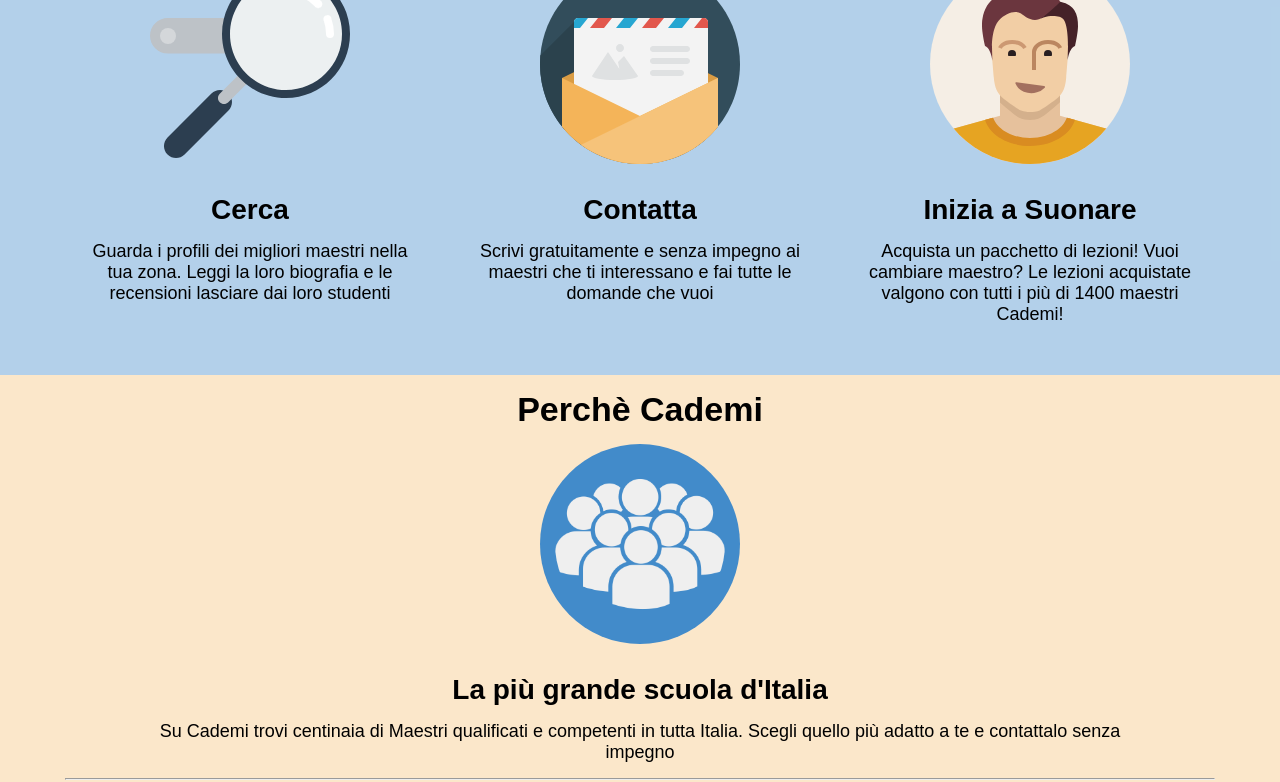
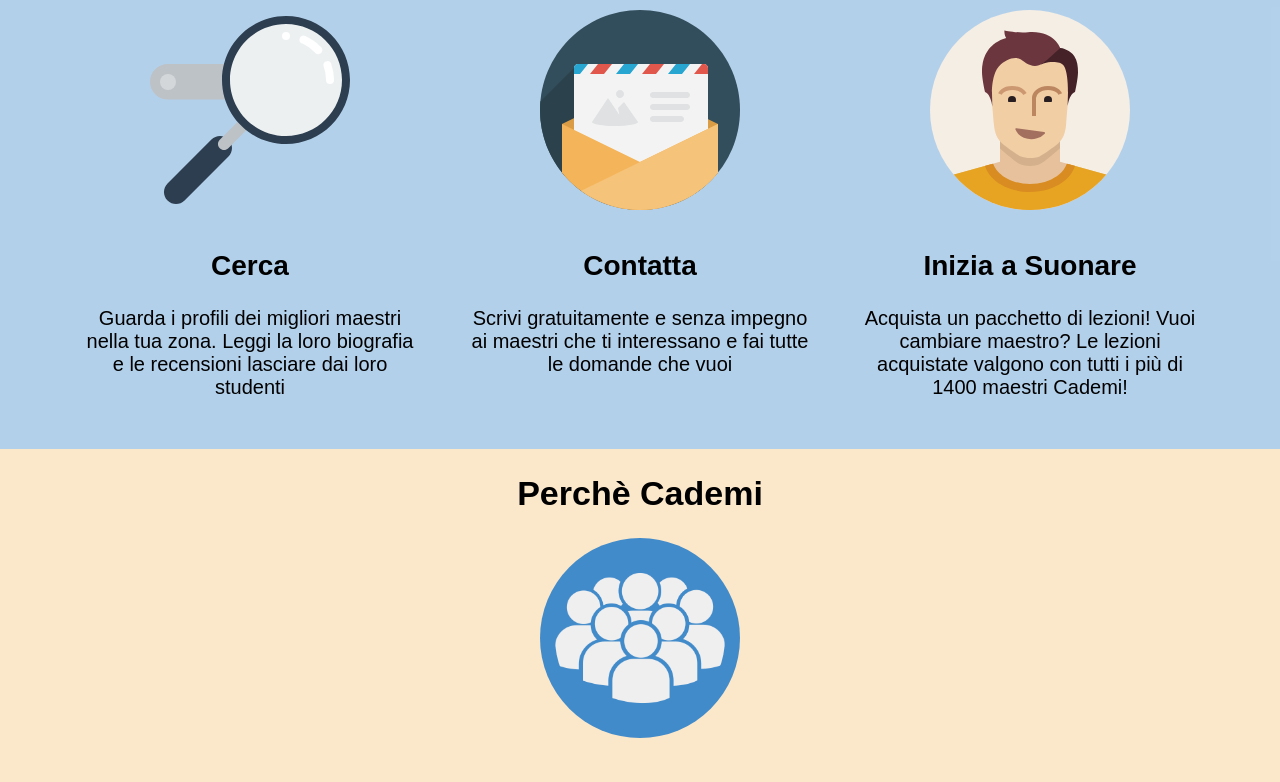
Before and after one commit to FabioMezzina/html-css-resp-wannabe-12bool, a plain HTML site: page index.html in a window 1280 px wide. Shown: the part 502-1284 px from the top of the page. Drawn offline with Linux system fonts and the light colour scheme.

Commit message:
add offset-md/lg-0 class fixed typography

```diff
--- a/css/framework-12bool.css
+++ b/css/framework-12bool.css
@@ -178,7 +178,7 @@
   }
 
   /* offset */
-  [class*="offset-xs-"] {
+  .offset-md-0 {
     margin-left: 0;
   }
 
@@ -282,7 +282,7 @@
   }
 
   /* offset */
-  [class*="offset-md-"] {
+  .offset-lg-0 {
     margin-left: 0;
   }
 
--- a/css/style.css
+++ b/css/style.css
@@ -67,10 +67,17 @@ p {
 hr {
   margin: 15px auto 15px;
   max-width: 50%;
+  color: rgba(66, 139, 202, 0.4);
 }
 
 /* TABLET */
 @media screen and (min-width: 768px) {
+h1,
+h2 {
+  padding: 20px 0;
+  text-align: center;
+}
+
 h1 {
   font-size: 30px;
 }
@@ -80,6 +87,7 @@ h2 {
 }
 
 p {
+  font-size: 18px;
   max-width: 650px;
 }
 
@@ -89,6 +97,12 @@ img {
 
 /* DESKTOP */
 @media screen and (min-width: 992px) {
+  h1,
+  h2 {
+    padding: 25px 0;
+    text-align: center;
+  }
+
   h1 {
     font-size: 34px;
   }
@@ -99,7 +113,7 @@ img {
 
   p {
     padding: 0 15px;
-    font-size: 18px;
+    font-size: 20px;
     max-width: 1024px;
   }
 
--- a/index.html
+++ b/index.html
@@ -25,17 +25,17 @@
     <section id="steps">
       <div class="container">
         <h1>Come funziona</h1>
-        <div class="col-xs-12 col-md-4 offset-md-1 col-lg-4">
+        <div class="col-xs-12 col-md-4 offset-md-1 col-lg-4 offset-lg-0">
           <img src="./img/search.svg" alt="Search">
           <h2>Cerca</h2>
           <p>Guarda i profili dei migliori maestri nella tua zona. Leggi la loro biografia e le recensioni lasciare dai loro studenti</p>
         </div>
-        <div class="col-xs-12 col-md-4 offset-md-2 col-lg-4">
+        <div class="col-xs-12 col-md-4 offset-md-2 col-lg-4 offset-lg-0">
           <img src="./img/letter.svg" alt="Contact">
           <h2>Contatta</h2>
           <p>Scrivi gratuitamente e senza impegno ai maestri che ti interessano e fai tutte le domande che vuoi</p>
         </div>
-        <div class="col-xs-12 col-md-6 offset-md-3 col-lg-4">
+        <div class="col-xs-12 col-md-6 offset-md-3 col-lg-4 offset-lg-0">
           <img src="./img/male.svg" alt="Start play">
           <h2>Inizia a Suonare</h2>
           <p>Acquista un pacchetto di lezioni! Vuoi cambiare maestro? Le lezioni acquistate valgono con tutti i più di 1400 maestri Cademi!</p>
```
